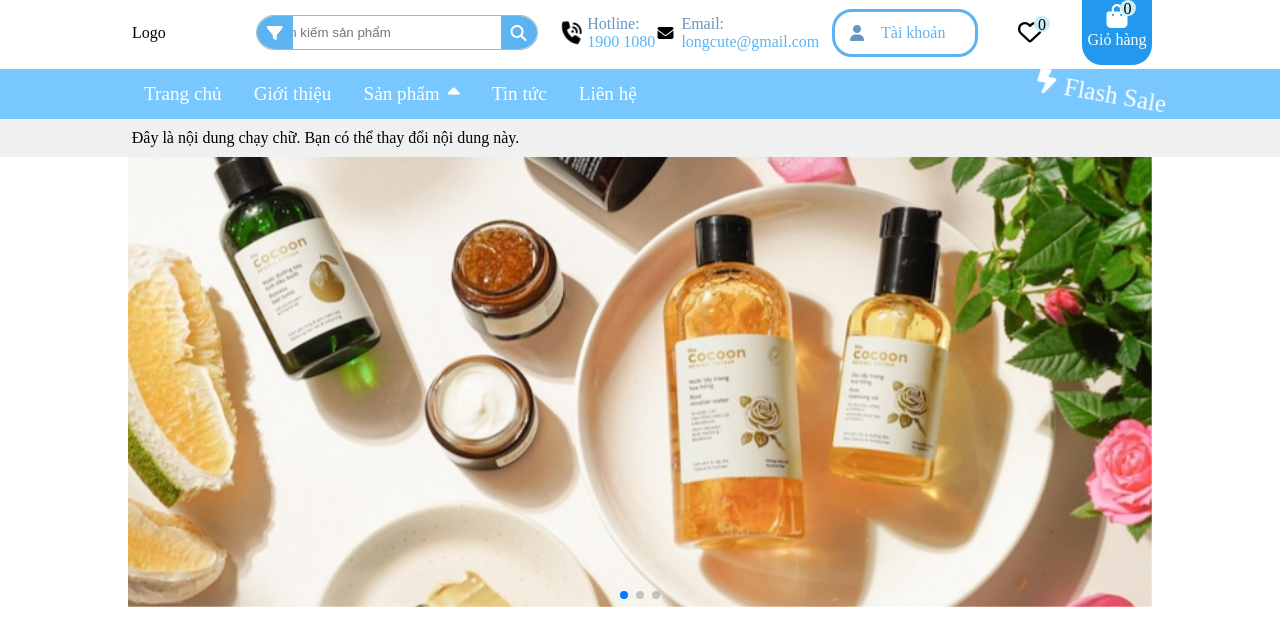
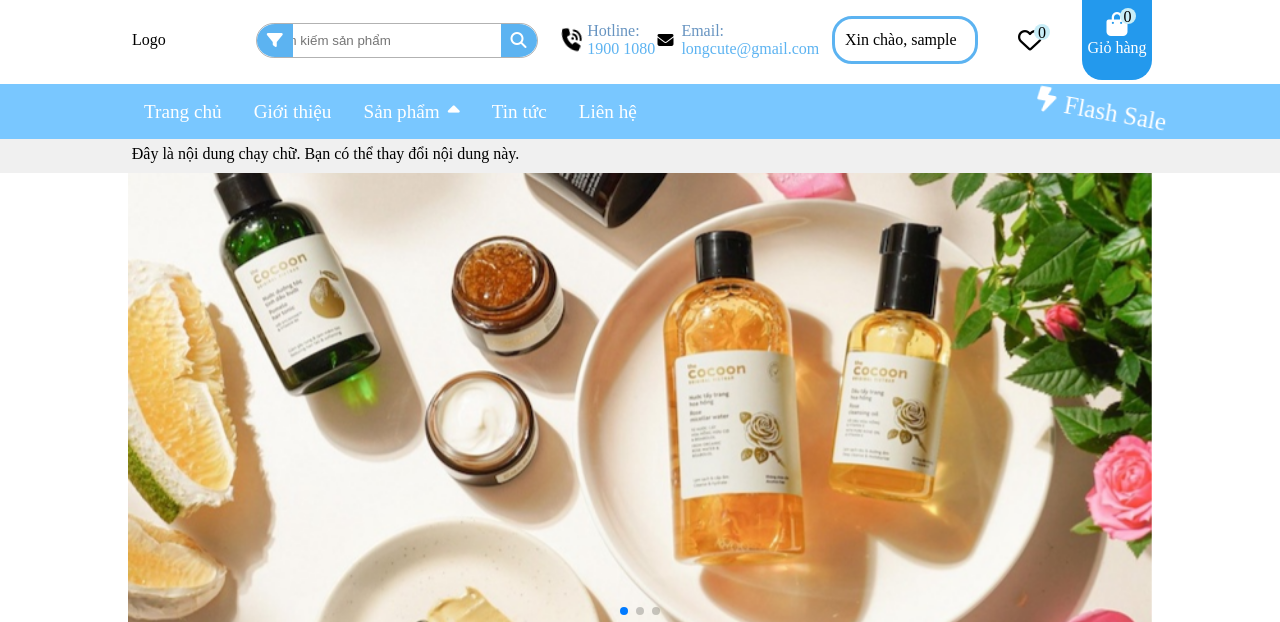
Before and after one commit to HoL0ngg/web2, a PHP site: page / in a window 1280 px wide. Shown: the top 622 px of the page. Run offline with PHP 8.4, Linux system fonts and the light colour scheme; the visitor is signed in with stand-in values (Sample User, id 1).

Commit message:
chinh sua header

```diff
--- a/index.php
+++ b/index.php
@@ -81,10 +81,22 @@
                 </div>
             </div>
             <div id="right-header">
-                <div style="border: 3px solid #5cb3f1;border-radius: 20px;">
+                <div style="border: 3px solid #5cb3f1;border-radius: 20px;position: relative">
                     <div id="taikhoan-container">
-                        <i class="fa-solid fa-user" style="color: #6794c1;"></i>
-                        <div style="color: #5cb3f1;">Tài khoản</div>
+                        <?php
+                        if (isset($_SESSION["username"])) {
+                            echo "Xin chào, " . $_SESSION["username"];
+                        } else {
+                            echo '<i class="fa-solid fa-user" style="color: #6794c1;"></i>
+                                <div style="color: #5cb3f1;">Tài khoản</div>';
+                        }
+                        ?>
+                    </div>
+
+                    <!-- Logout -->
+                    <div id="logout">
+                        <span id="btnChangePass">Đổi mật khẩu</span><br>
+                        <span><a href="handles/logout.php" style="text-decoration: none; color: black">Đăng xuất</a></span>
                     </div>
                 </div>
                 <div>
@@ -293,11 +305,7 @@
             </form>
         </div>
     </div>
-    <!-- Logout -->
-    <div id="logout">
-        <span id="btnChangePass">Đổi mật khẩu</span><br>
-        <span><a href="handles/logout.php" style="text-decoration: none; color: black">Đăng xuất</a></span>
-    </div>
+
     <!-- Change Password -->
     <div id="changepassword-wrapper">
         <div id="changepassword-container">
--- a/js/script.js
+++ b/js/script.js
@@ -195,7 +195,7 @@
                     showToast(data.message, data.success);
                     // document.getElementById("login-wrapper").style.display = 'none';
                     setTimeout(() => {
-                        getUsername();
+                        // getUsername();
                         window.location.href = "../index.php";
                     }, 1900); // Chờ 2 giây trước khi điều hướng
                 }
@@ -338,7 +338,6 @@
             showToast(data.message,data.success);
             if(data.success){
                 setTimeout(()=>{
-                    getUsername();
                     document.getElementById("changepassword-wrapper").style.display = 'none';
                     document.getElementById("login-wrapper").style.display = 'block';
                     document.getElementById("login-wrapper").style.backdropFilter = 'brightness(0.8)';
@@ -358,6 +357,16 @@
         changePassWrapper.style.backdropFilter = 'brightness(0.8)';
     });
 }
+window.addEventListener("scroll", function(){
+    if(window.scrollY > 50){
+        this.document.getElementById("top-header").style.height = '65px';
+        // this.document.getElementById("bot-header").style.height = '55px';
+    }
+    else{
+        this.document.getElementById("top-header").style.height = '80px';
+        // this.document.getElementById("bot-header").style.height = '60px';
+    }
+});
 function display_filter() {
     document.getElementById("filter-menu").classList.toggle("active");
 }
--- a/style.css
+++ b/style.css
@@ -6,21 +6,32 @@
     box-sizing: border-box;
     margin: 0;
 }
+#header{
+    position: fixed;
+    top: 0;
+    left: 0;
+    z-index: 10;
+    width: 100%;
+    background-color: white;
+
+}
 
 #top-header {
-    height: 65px;
+    height: 80px;
     display: flex;
     width: 80%;
     margin: 0 auto;
     /* gap: 40px; */
     justify-content: space-between;
+    transition: all 0.2s ease-in-out;
 }
 
 #bot-header {
-    height: 50px;
+    height: 55px;
     margin-top: 4px;
     background-color: #79c7ff;
     font-size: 1.2rem;
+    /* transition: height 0.3s ease-in-out; */
 }
 
 #timkiem-header {
@@ -489,6 +500,7 @@
     white-space: nowrap;
     background-color: #f0f0f0;
     padding: 10px 0;
+    margin-top: 135px;
 }
 
 .fa-phone-volume {
@@ -657,7 +669,7 @@
     left: 0;
     right: 0;
     bottom: 0;
-    z-index: 10;
+    z-index: 100;
 }
 
 #login-container {
@@ -708,10 +720,11 @@
     width: fit-content;
     text-align: center;
     position: absolute;
-    top: 50px;
-    right: 345px;
+    top: 42px;
+    right: 10px;
     background-color: white;
-    z-index: 2;
+    z-index: 10;
+    /* width: inherit; */
 }
 
 #logout span {
@@ -737,7 +750,7 @@
     right: 0;
     left: 0;
     bottom: 0;
-    z-index: 2;
+    z-index: 100;
 }
 #changepassword-container{
     position: absolute;
```
